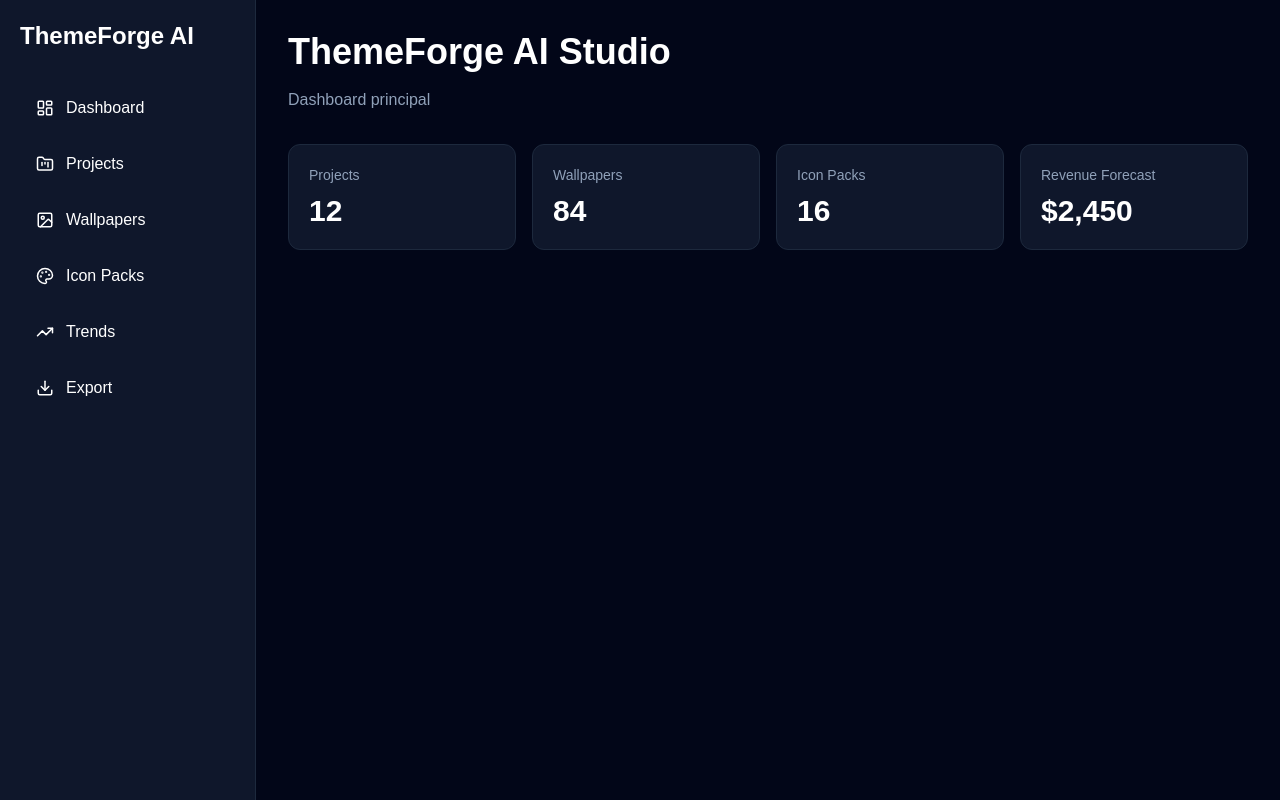
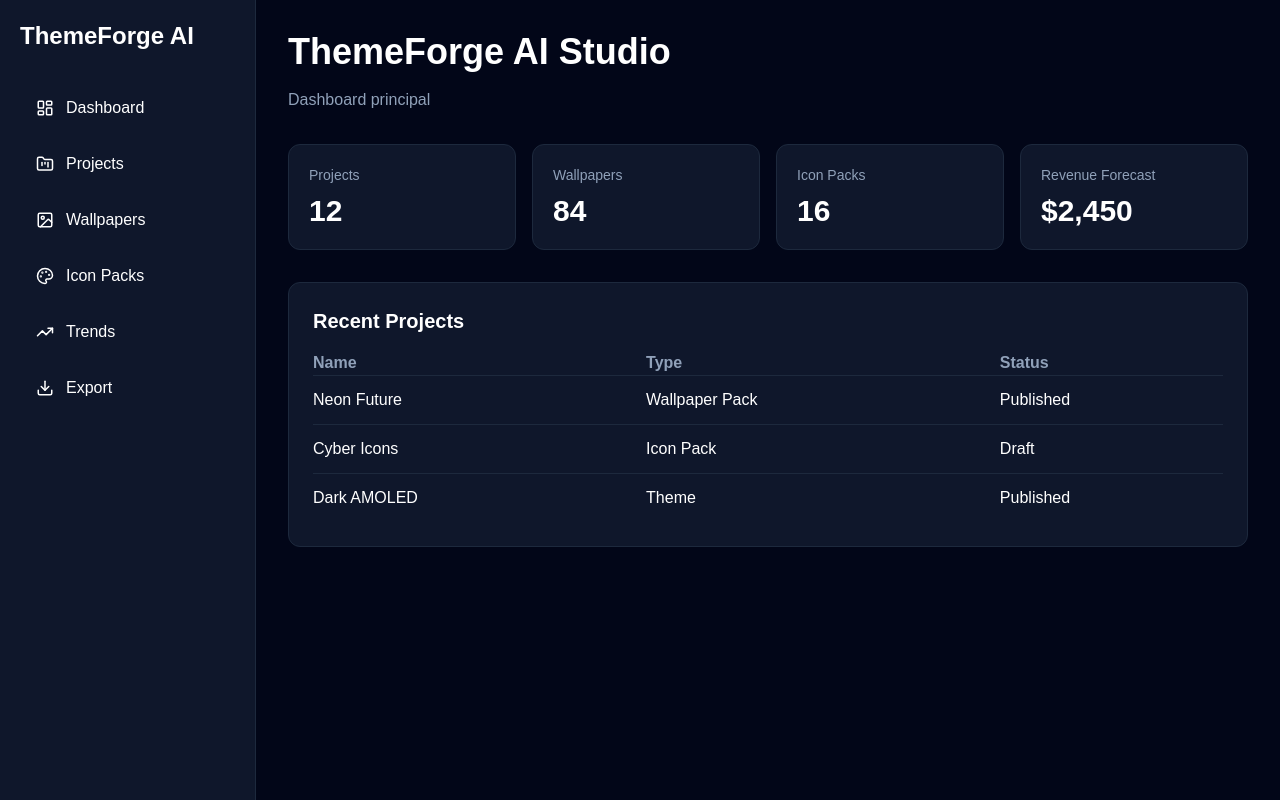
Before and after one commit to themeforge-studio/themeforge-ai-studio, a Next.js app in the folder themeforge-app/: page / in a window 1280 px wide. Built offline with nearby package versions, Linux system fonts and the light colour scheme.

Commit message:
Added Stats Cards and Projects Table

```diff
--- a/themeforge-app/app/page.tsx
+++ b/themeforge-app/app/page.tsx
@@ -1,5 +1,6 @@
 import Sidebar from "../components/layout/Sidebar";
 import StatsCards from "../components/dashboard/StatsCards";
+import ProjectsTable from "../components/dashboard/ProjectsTable";
 
 export default function Home() {
   return (
@@ -14,10 +15,13 @@ export default function Home() {
         <p className="mt-4 text-slate-400">
           Dashboard principal
         </p>
+
         <div className="mt-8">
-  <StatsCards />
-</div>
-      </section>
+          <StatsCards />
+        </div>
+
+       <ProjectsTable />
+     </section>
     </main>
   );
 }
--- /dev/null
+++ b/themeforge-app/components/dashboard/ProjectsTable.tsx
@@ -0,0 +1,50 @@
+export default function ProjectsTable() {
+  const projects = [
+    {
+      name: "Neon Future",
+      type: "Wallpaper Pack",
+      status: "Published",
+    },
+    {
+      name: "Cyber Icons",
+      type: "Icon Pack",
+      status: "Draft",
+    },
+    {
+      name: "Dark AMOLED",
+      type: "Theme",
+      status: "Published",
+    },
+  ];
+
+  return (
+    <div className="mt-8 rounded-xl border border-slate-800 bg-slate-900 p-6">
+      <h2 className="mb-4 text-xl font-bold">
+        Recent Projects
+      </h2>
+
+      <table className="w-full">
+        <thead>
+          <tr className="text-left text-slate-400">
+            <th>Name</th>
+            <th>Type</th>
+            <th>Status</th>
+          </tr>
+        </thead>
+
+        <tbody>
+          {projects.map((project) => (
+            <tr
+              key={project.name}
+              className="border-t border-slate-800"
+            >
+              <td className="py-3">{project.name}</td>
+              <td>{project.type}</td>
+              <td>{project.status}</td>
+            </tr>
+          ))}
+        </tbody>
+      </table>
+    </div>
+  );
+}
```
